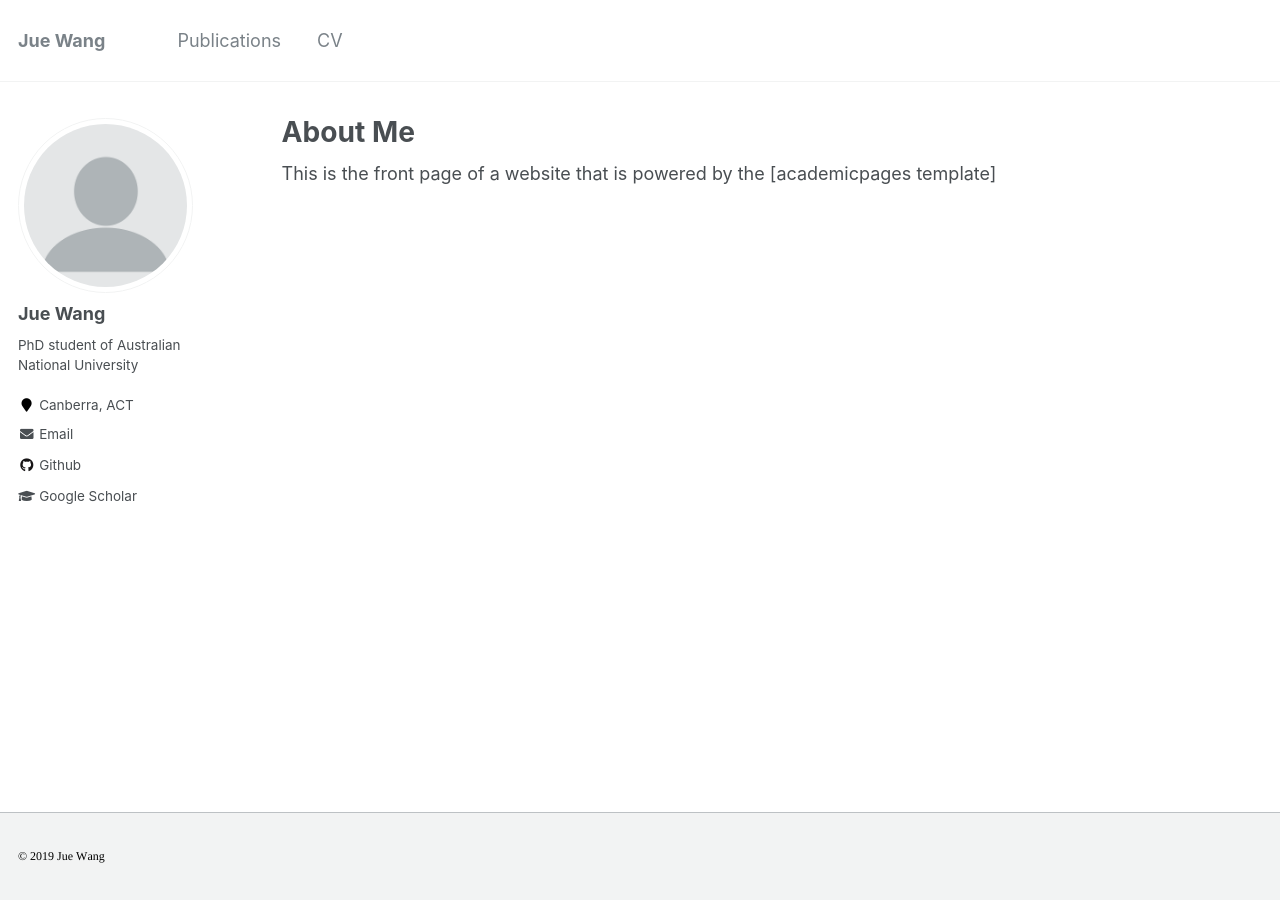
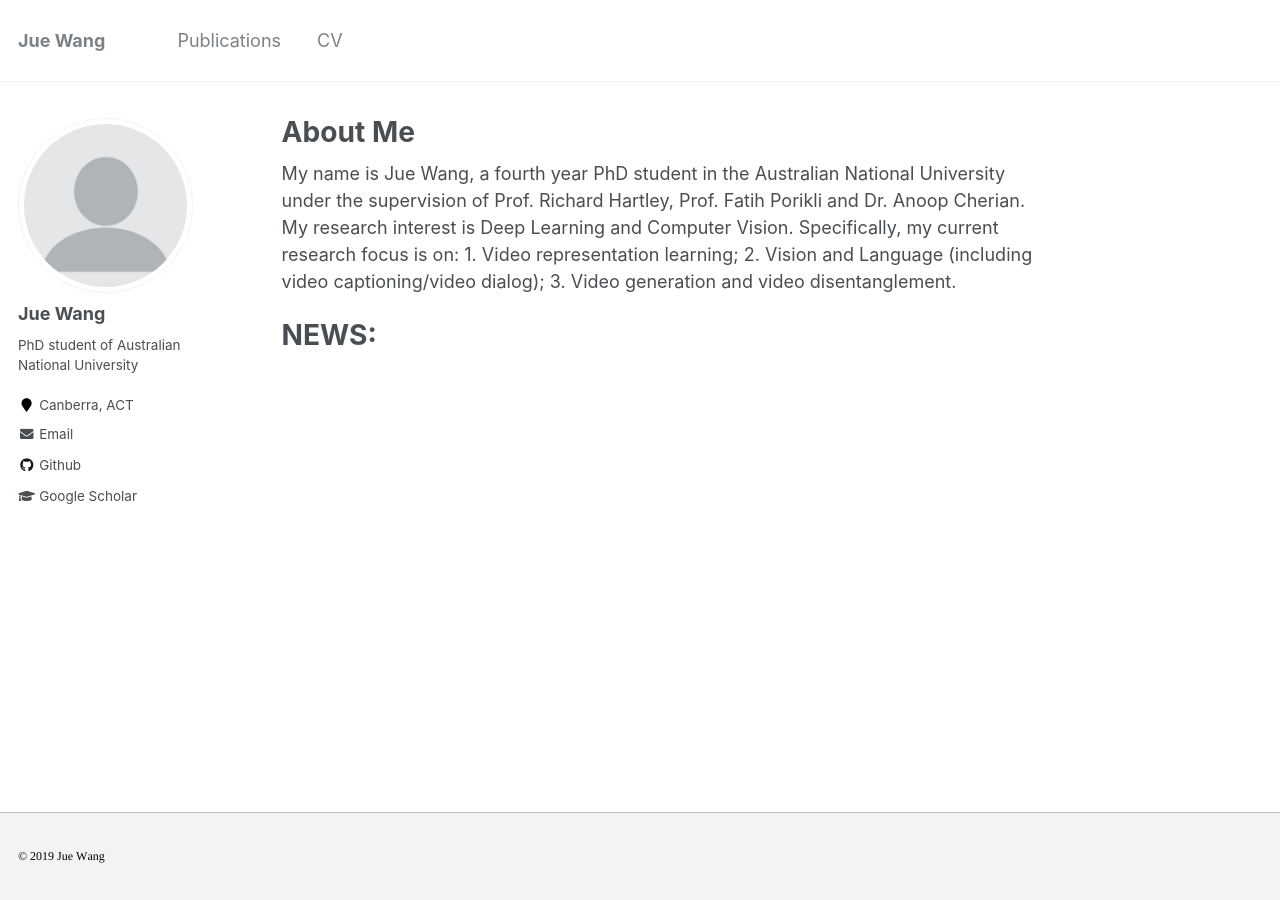
Before and after one commit to 3xWangDot/3xWangDot.github.io, a Jekyll site: the page built from _pages/about.md, in a window 1280 px wide. Built offline with Jekyll 4.4.1, drawn with Linux system fonts in a browser that asks for light colours.

Commit message:
Update about.md

```diff
--- a/_pages/about.md
+++ b/_pages/about.md
@@ -8,4 +8,8 @@ redirect_from:
   - /about.html
 ---
 
-This is the front page of a website that is powered by the [academicpages template]
+My name is Jue Wang, a fourth year PhD student in the Australian National University under  the supervision of Prof. Richard Hartley, Prof. Fatih Porikli and Dr. Anoop Cherian. My research interest is Deep Learning and Computer Vision. Specifically, my current research focus is on: 1. Video representation learning; 2. Vision and Language (including video captioning/video dialog); 3. Video generation and video disentanglement.
+
+
+NEWS:
+======
```
